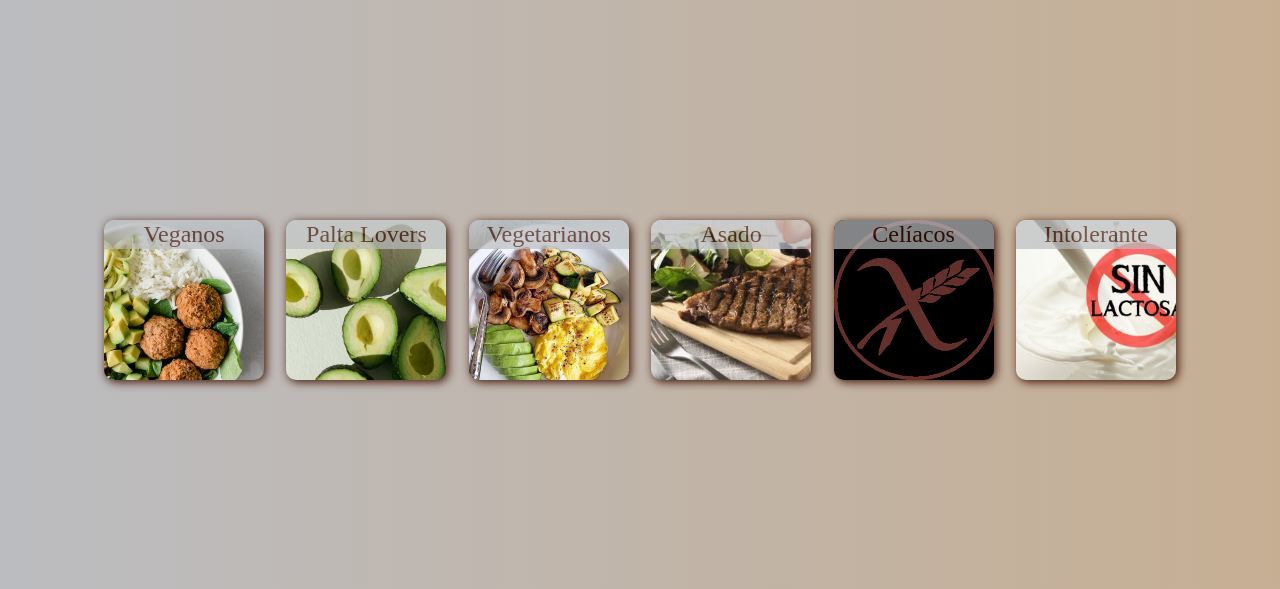
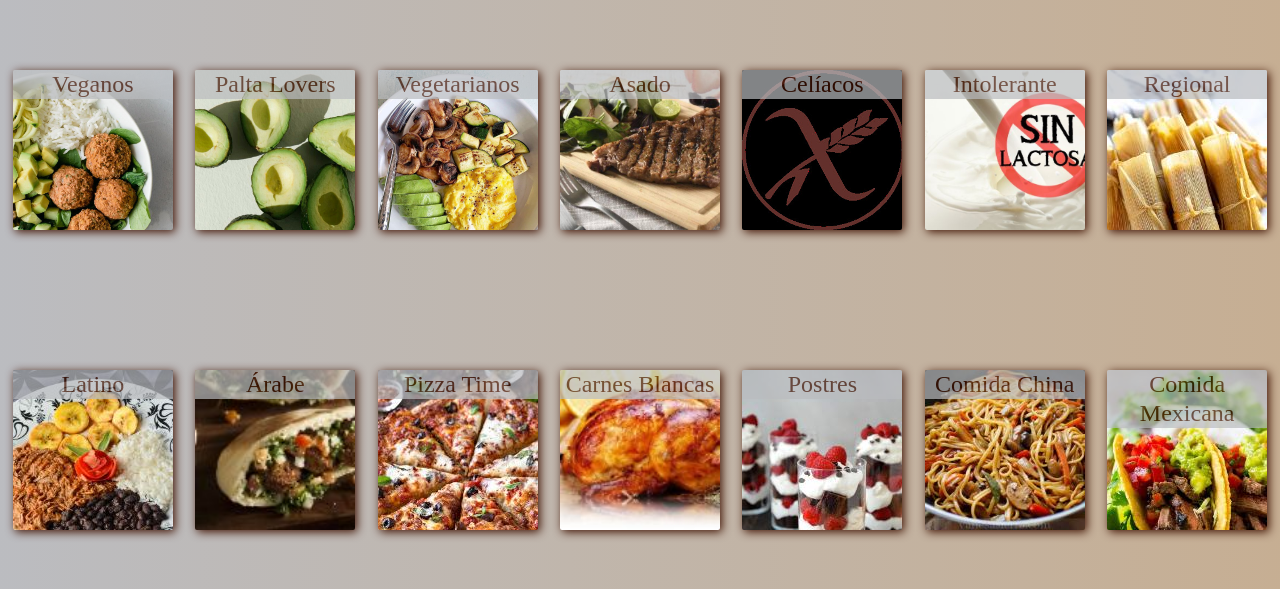
Before and after one commit to JaviMenga/Planned-Meal, a website: page pages/comunidad.html in a window 1280 px wide. Shown: the part 198-787 px from the top of the page. Drawn offline with nearby package versions, Linux system fonts and the light colour scheme; a web font is replaced by a local one.

Commit message:
mejorando comunidades

```diff
--- a/pages/comunidad.html
+++ b/pages/comunidad.html
@@ -78,6 +78,31 @@
         <div class="comunidades lactosa">
             <h4>Intolerante</h4>
         </div>
+        <div class="comunidades regional">
+            <h4>Regional</h4>
+        </div>
+        <div class="comunidades latino">
+            <h4>Latino</h4>
+        </div>
+        <div class="comunidades arabe">
+            <h4>Árabe</h4>
+        </div>
+        <div class="comunidades pizza-time">
+            <h4>Pizza Time</h4>
+        </div>
+        <div class="comunidades carnes-blancas">
+            <h4>Carnes Blancas</h4>
+        </div>
+        <div class="comunidades postres">
+            <h4>Postres</h4>
+        </div>
+        <div class="comunidades comida-china">
+            <h4>Comida China</h4>
+        </div>
+        <div class="comunidades comida-mexicana">
+            <h4>Comida Mexicana</h4>
+        </div>
+
     </section>
     <!-- Fin de Sección -->
     </div>
--- a/scss/style.scss
+++ b/scss/style.scss
@@ -44,8 +44,8 @@ h4,
 
 h4 {
     // Visual
-    border-top-left-radius: 0.625rem;
-    border-top-right-radius: 0.625rem;
+    border-top-left-radius: 0.125rem;
+    border-top-right-radius: 0.125rem;
 }
 
 // Scrollbar
@@ -242,7 +242,7 @@ main::-webkit-scrollbar-track {
     /* Visual */
     background-color: $blancoHumo;
     color: $marronOscuro;
-    border-radius: 0.625rem;
+    border-radius: 0.125rem;
     background-size: cover;
     box-shadow: 0.125rem 0.125rem 0.625rem $marronOscuro;
     /* Text */
@@ -284,6 +284,51 @@ main::-webkit-scrollbar-track {
 .palta {
     /* Visual */
     background-image: url(../images/palta.jpg);
+}
+
+.regional {
+    /* Visual */
+    background-image: url(../images/comida-regional.jpg);
+}
+
+.latino {
+    /* Visual */
+    background-image: url(../images/comida-latina.jpg);
+}
+
+.arabe {
+    /* Visual */
+    background-image: url(../images/falafel.jpg);
+}
+
+.arabe {
+    /* Visual */
+    background-image: url(../images/falafel.jpg);
+}
+
+.pizza-time {
+    /* Visual */
+    background-image: url(../images/pizza.jpg);
+}
+
+.carnes-blancas {
+    /* Visual */
+    background-image: url(../images/pollo.jpg);
+}
+
+.postres {
+    /* Visual */
+    background-image: url(../images/postre.jpg);
+}
+
+.comida-china {
+    /* Visual */
+    background-image: url(../images/comida-china.jpg);
+}
+
+.comida-mexicana {
+    /* Visual */
+    background-image: url(../images/taco.jpg);
 }
 
 // Usuario
```
Also changed, not shown: css/style.css, images/comida-china.jpg (added), images/comida-latina.jpg (added), images/comida-regional.jpg (added), images/falafel.jpg (added), images/pizza.jpg (added), images/pollo.jpg (added), images/postre.jpg (added), images/taco.jpg (added).
